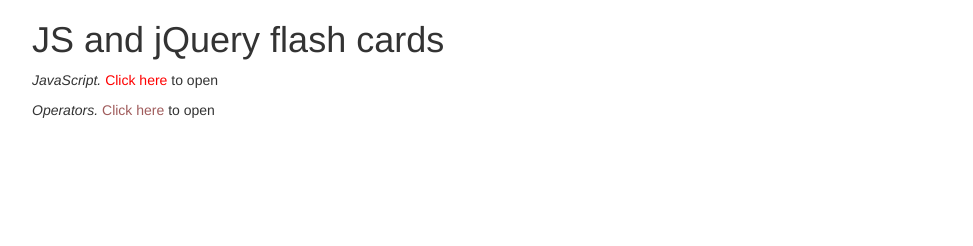
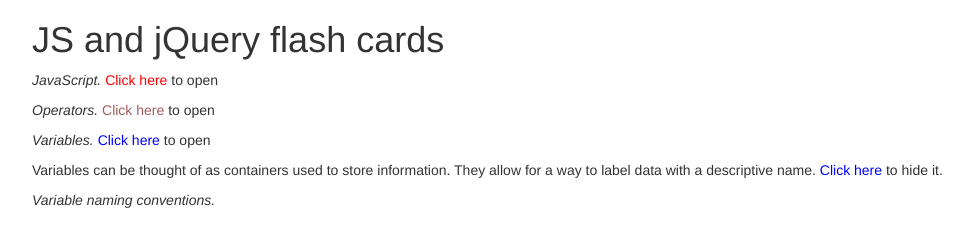
Before and after one commit to Zinfira/Week2-Flashcard_Site, a plain HTML site: page index.html in a window 1280 px wide. Shown: the whole page, without its empty margins (38-1011 px from the left). Drawn offline with Linux system fonts and the light colour scheme.

Commit message:
add variable deinition

```diff
--- a/css/styles.css
+++ b/css/styles.css
@@ -23,3 +23,12 @@
 .oper-showing {
   display : none;
 }
+
+.clickable3 {
+  cursor: pointer;
+  color: blue;
+}
+
+.clickable3:hover {
+  text-decoration: underline;
+}
--- a/index.html
+++ b/index.html
@@ -10,9 +10,10 @@
   <body>
     <div class="container">
       <h1>JS and jQuery flash cards</h1>
+
       <div class="js-hidden">
         <p><em>JavaScript. </em><span class="clickable">Click here</span> to open</p>
-</div>
+      </div>
       <div class="js-showing">
         <p>JavaScript is a programming language used to make web pages interactive. <span class="clickable">Click here</span> to hide it.</p>
       </div>
@@ -24,6 +25,18 @@
         <p>An operator is a special character (or characters) that indicates an action to be performed. "+, -, *, /, and %" are called <strong>operators</strong>. <span class="clickable2">Click here</span> to hide it.</p>
       </div>
 
+      <div class="var-hidden">
+        <p><em>Variables.</em> <span class="clickable3">Click here</span> to open</p>
+      </div>
+      <div class="var-showing">
+        <p>Variables can be thought of as containers used to store information. They allow for a way to label data with a descriptive name. <span class="clickable3">Click here</span> to hide it.</p>
+      </div>
+
+      <div class="var-name-con-hidden">
+        <p><em>Variable naming conventions.</em>
+
+
+
     </div>
   </body>
 </html>
```
